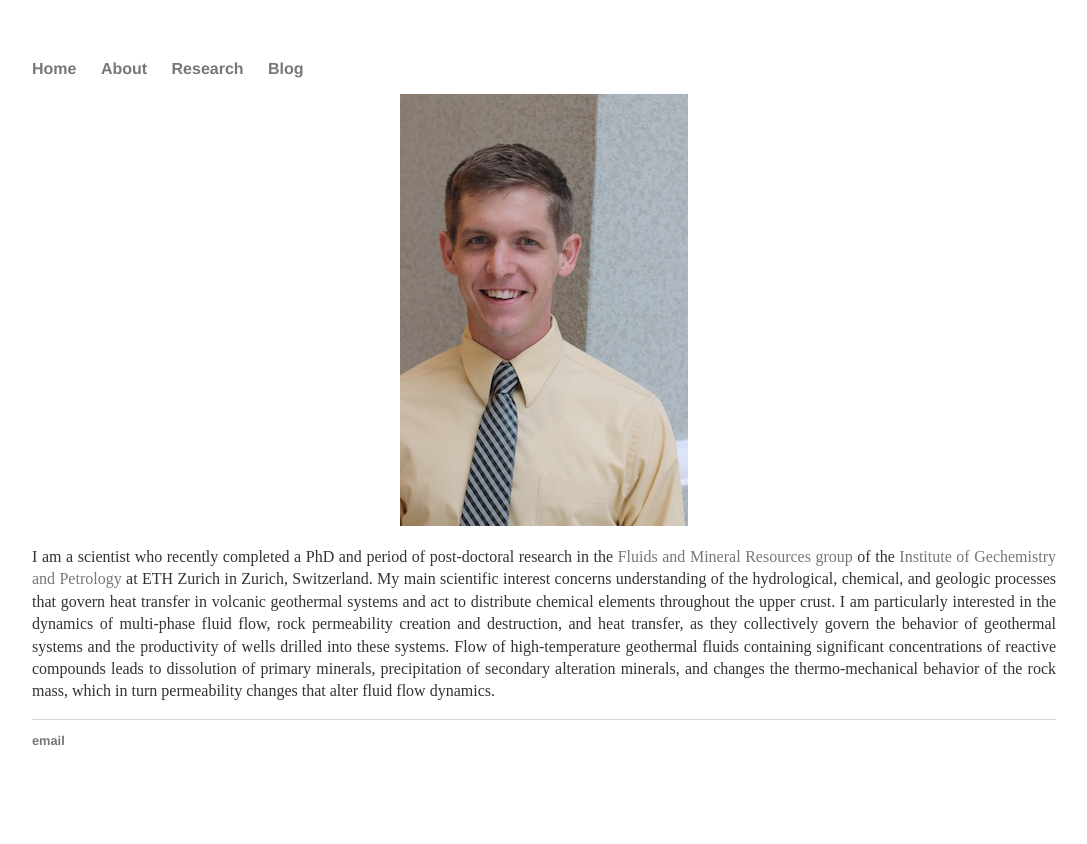
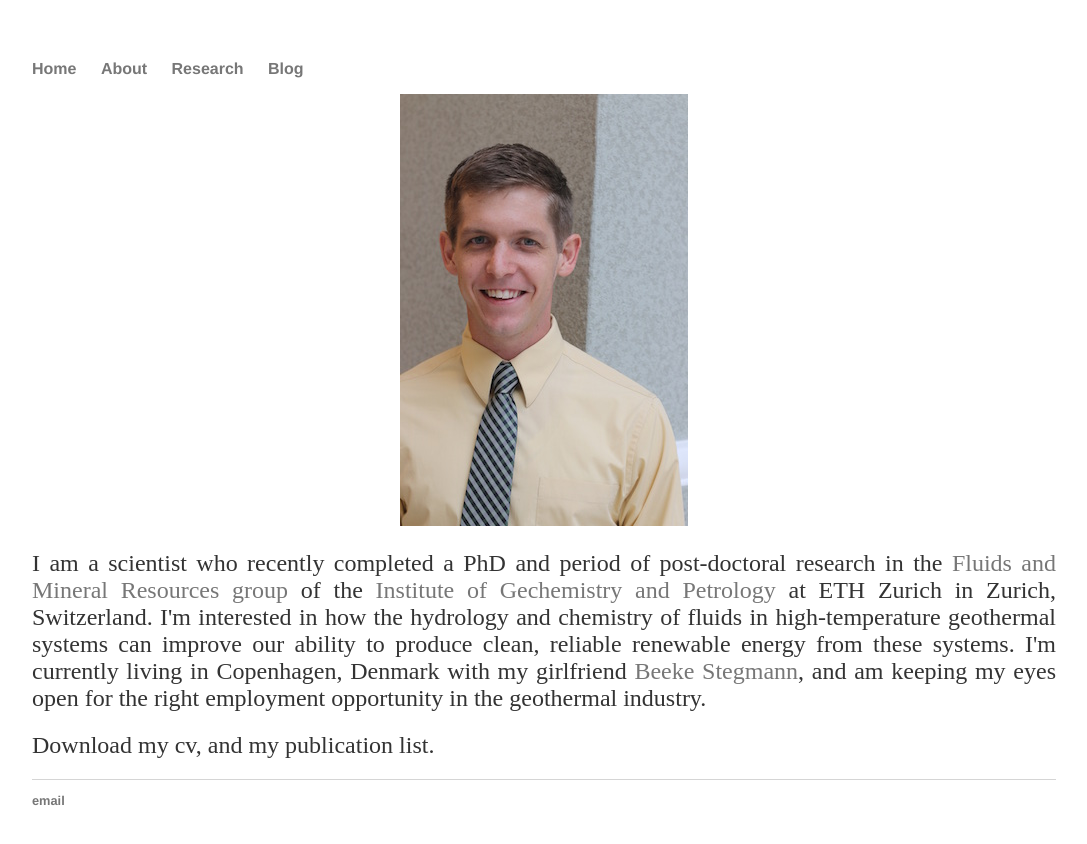
Before and after one commit to two-phaseflow/two-phaseflow.github.io, a Jekyll site: the page built from about/index.html, in a window 1280 px wide. Shown: the top 844 px of the page, without its empty margins (96-1183 px from the left). Built offline with Jekyll 4.4.1, drawn with Linux system fonts in a browser that asks for light colours.

Commit message:
Update index.html

```diff
--- a/about/index.html
+++ b/about/index.html
@@ -6,17 +6,17 @@ title: About Samuel Scott
 	{% include image.html
             img="pictures/IMG_7725_resized.jpg"
             title="Headshot"%}
-	<p>I am a scientist who recently completed a PhD and period of post-doctoral research in the
-    <a href="http://www.orefluids.ethz.ch"> Fluids and Mineral Resources group </a> of the
-    <a href="http://www.geopetro.ethz.ch"> Institute of Gechemistry and Petrology </a>
-    at ETH Zurich in Zurich, Switzerland. My main scientific interest concerns understanding
-    of the hydrological, chemical, and geologic processes that govern heat transfer in volcanic geothermal systems and act
-    to distribute chemical elements throughout the upper crust. I am particularly interested
-    in the dynamics of multi-phase fluid flow, rock permeability creation and destruction, and heat transfer, as they
-    collectively govern the behavior of geothermal systems and the productivity of wells drilled into these systems.
-    Flow of high-temperature geothermal fluids containing significant concentrations of reactive compounds leads to dissolution
-    of primary minerals, precipitation of secondary alteration minerals, and changes the thermo-mechanical behavior of the rock mass,
-    which in turn permeability changes that alter fluid flow dynamics.</p>
+	<p> <h2>I am a scientist who recently completed a PhD and period of post-doctoral research in the
+    <a href="http://www.orefluids.ethz.ch">Fluids and Mineral Resources group</a> of the
+    <a href="http://www.geopetro.ethz.ch">Institute of Gechemistry and Petrology</a> at ETH Zurich in Zurich, Switzerland.
+    I'm interested in how the hydrology and chemistry of fluids in high-temperature geothermal systems can improve our ability to
+	produce clean, reliable renewable energy from these systems.  I'm currently living in Copenhagen, Denmark with my
+    girlfriend<a href"http://nfi.ku.dk/english/staff/?pure=en/persons/440678"> Beeke Stegmann</a>, and
+		am keeping my eyes open for the right employment opportunity in the geothermal industry. </h2> </p>
+
+	<h2> Download my cv, and my publication list. </h2>
+
+
 
 
 </div><!-- /.blurb -->
```
